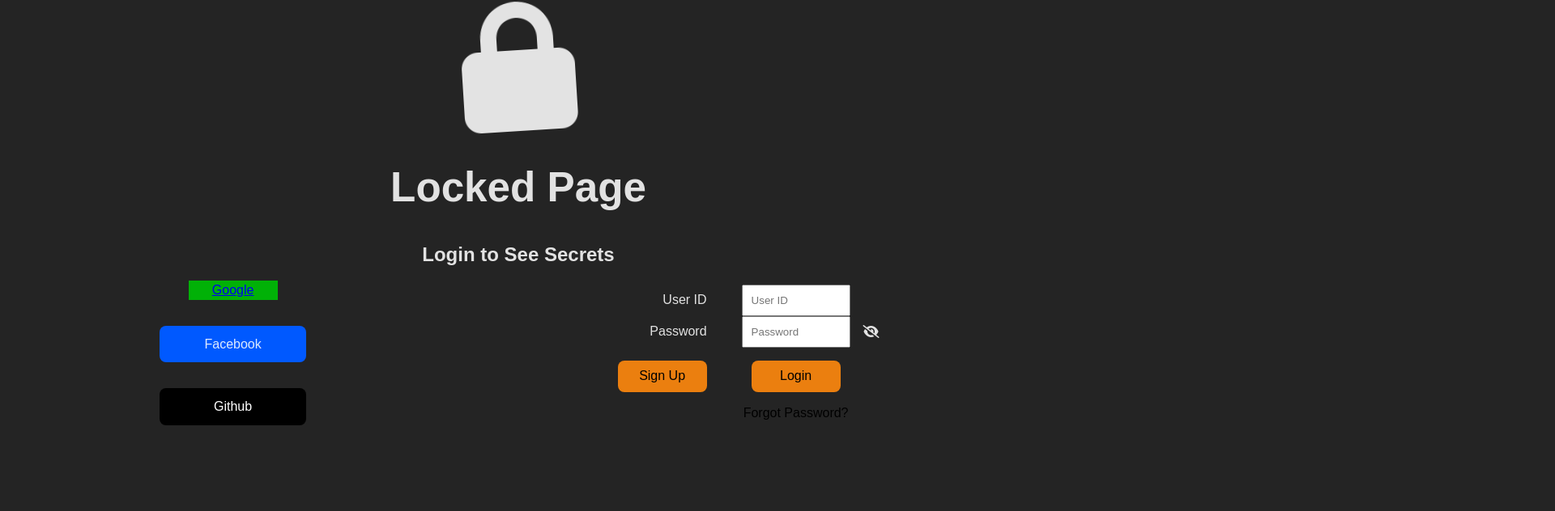
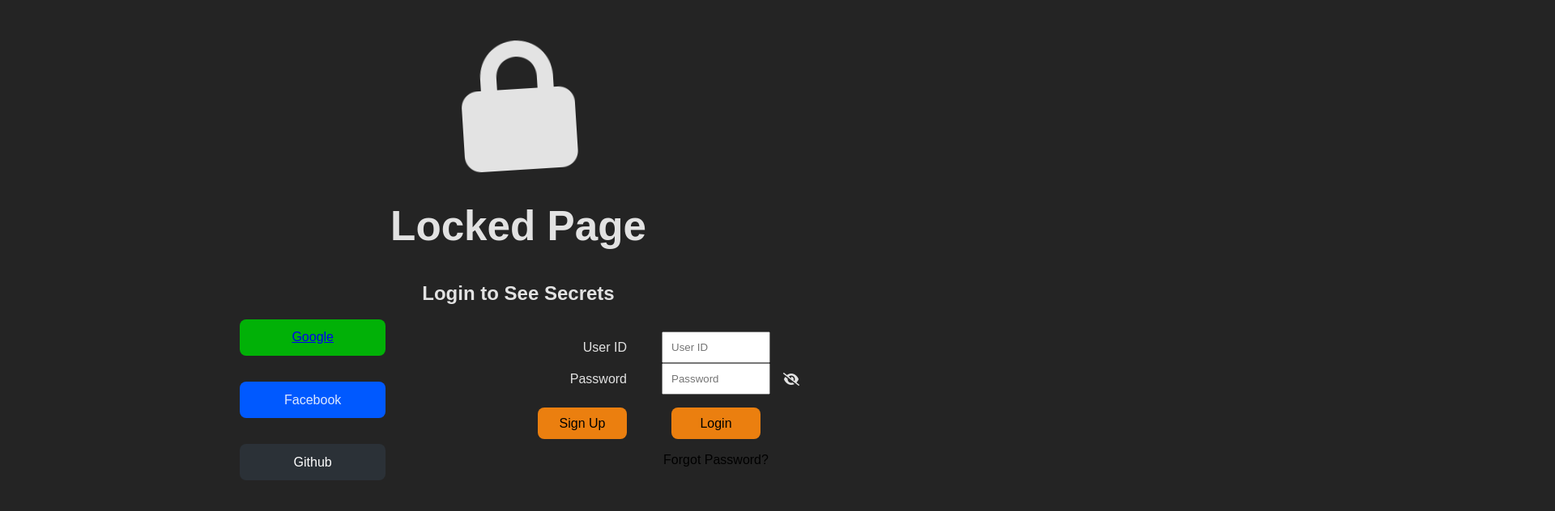
Before and after one commit to andrewymin/user-auth, a React (Vite) app in the folder client/: page /login in a window 1280 px wide. Shown: the part 158-790 px from the top of the page at 81% size, 1920 px wide, since content can reach past the window. Built offline with nearby package versions, Linux system fonts and the light colour scheme; no server answers.

Commit message:
add css nesting on login styles

```diff
--- a/client/src/App.css
+++ b/client/src/App.css
@@ -29,6 +29,10 @@
   height: 100svh;
   width: 100vw;
   width: 100svw;
+  display: flex;
+  justify-content: center;
+  align-items: center;
+  flex-direction: column;
 }
 
 .mt1 {
@@ -40,7 +44,9 @@
 }
 
 .loginSection {
-  display: flex;
+  display: grid;
+  grid-template-columns: repeat(2, 1fr);
+  gap: 3rem;
   align-items: center;
   justify-content: space-around;
 }
@@ -50,20 +56,19 @@
   display: flex;
   flex-direction: column;
   gap: 2rem;
-}
 
-.authTypes > div {
-  /* background-color: red; */
+  & > a, & > div {
     border-radius: 8px;
     border: 1px solid transparent;
     padding: 0.6em 1.2em;
     margin: 0 10px;
     width: 140px;
     cursor: pointer;
+
+    &:hover {
+      opacity: 0.8;
     }
-
-.authTypes > div:hover {
-  opacity: .8;
+  }
 }
 
 .gg {
@@ -75,7 +80,7 @@
 }
 
 .gh {
-  background-color: black;
+  background-color: rgb(43, 49, 55);;
   color: white;
 }
 
@@ -391,6 +396,7 @@
   transform: translateX(100%);
   opacity: 0;
   visibility: hidden;
+  display: none;
 }
 
 #settingsPage {
```
Lines whose indentation alone changed are shown as unchanged.
